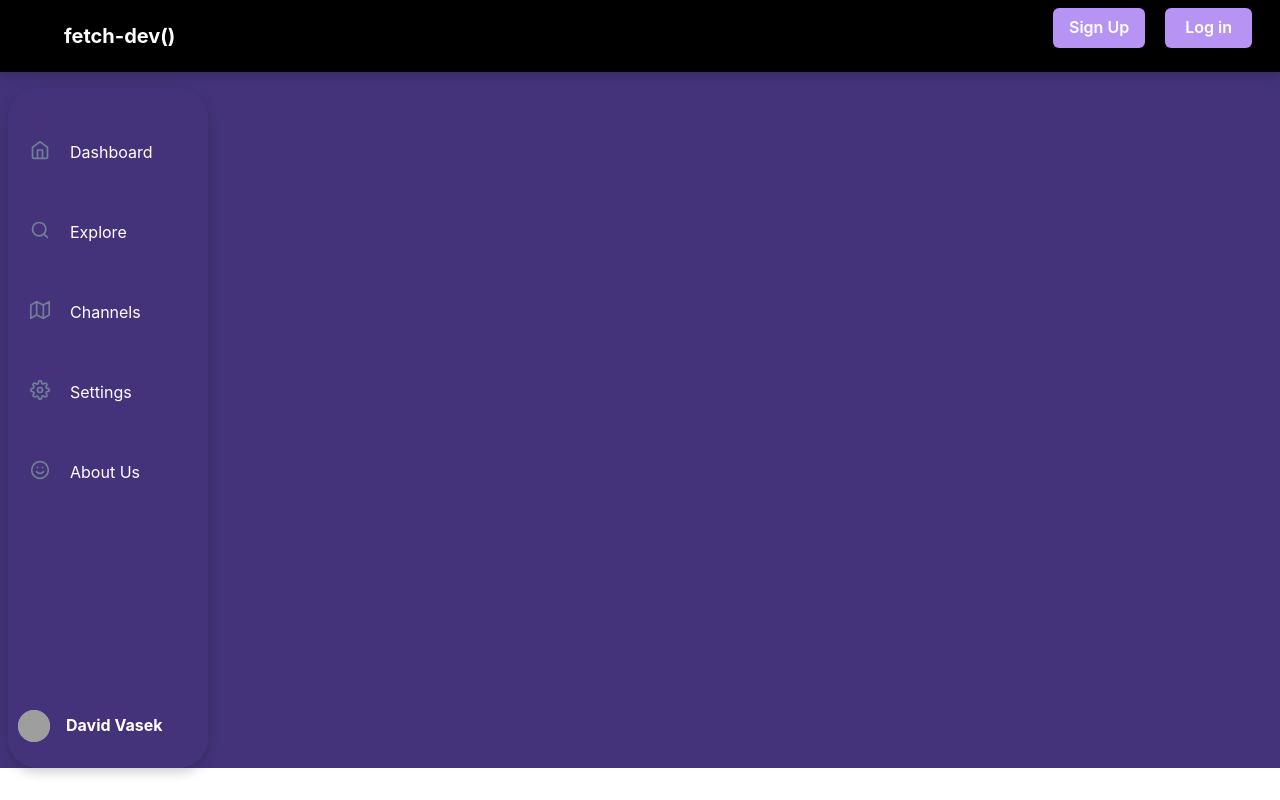
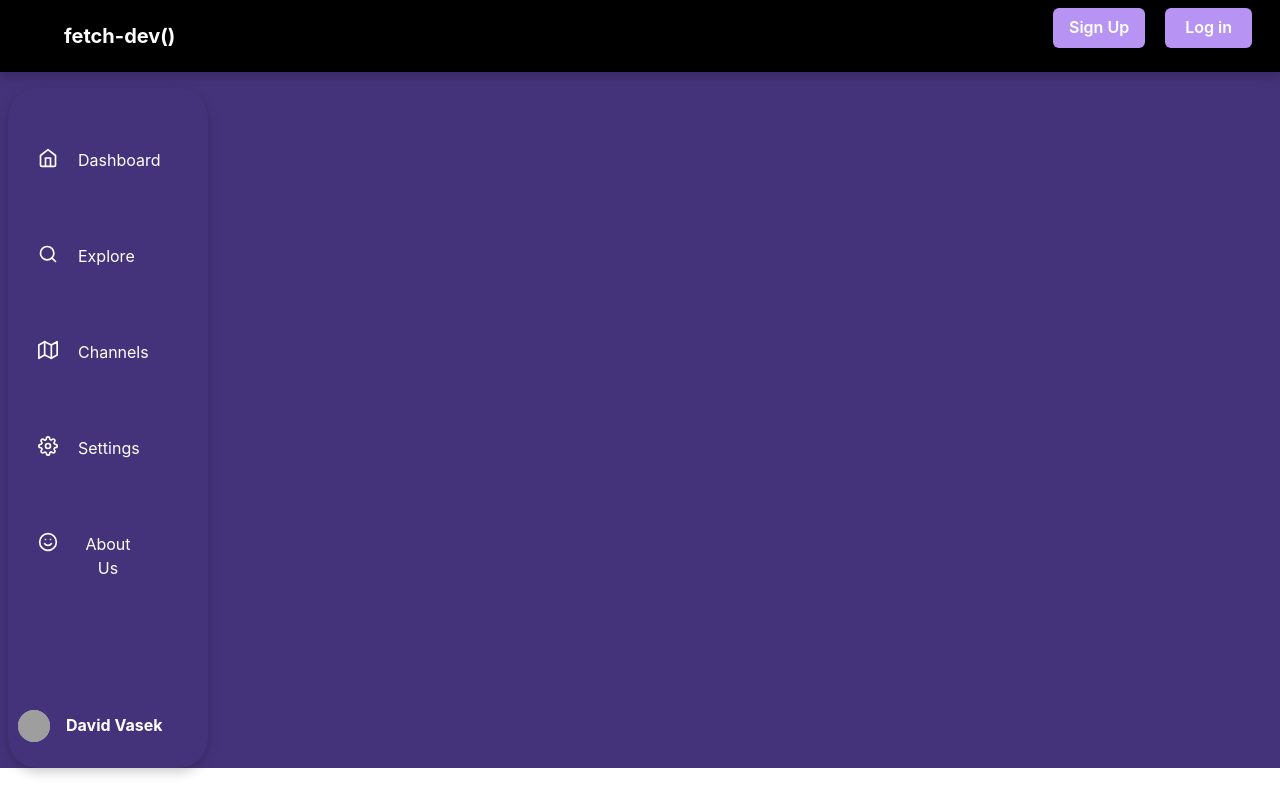
Before and after one commit to naldridge/Capstone-Project, a React (Create React App) app: page / in a window 1280 px wide. Built offline with nearby package versions, Linux system fonts and the light colour scheme; grey boxes are pictures that could not be loaded.

Commit message:
changed some styling to keep position sticky

```diff
--- a/src/components/NavItem.js
+++ b/src/components/NavItem.js
@@ -1,36 +1,18 @@
 import React from "react";
-import {
-  Flex,
-  Text,
-  Icon,
-  Link,
-  Menu,
-  MenuButton,
-  MenuList,
-} from "@chakra-ui/react";
+import { Flex, Text, Icon, Link, Menu, MenuButton } from "@chakra-ui/react";
 
 export default function NavItem({ icon, title, active, navSize }) {
   return (
-    <Flex mt={30} flexDir="column" w="100%">
-      <Menu placement="right">
-        <Link
-          p={3}
-          borderRadius={8}
-          _hover={{ textDecor: "none", backgroundColor: "#9F7AEA" }}
-          w={navSize == "large" && "100%"}
-        >
+    <Flex mt={30} flexDirection="column" w="100%">
+      <Menu>
+        <Link p={5} borderRadius={3} _hover={{ backgroundColor: "#9F7AEA" }}>
           <MenuButton w="100%">
             <Flex>
-              <Icon
-                as={icon}
-                fontSize="xl"
-                color={active ? "#2D3748" : "gray.500"}
-              />
+              <Icon as={icon} fontSize="xl" color="white" />
               <Text ml={5}>{title}</Text>
             </Flex>
           </MenuButton>
         </Link>
-        <MenuList py={0} border="none" w={200} h={200} ml={5}></MenuList>
       </Menu>
     </Flex>
   );
```
